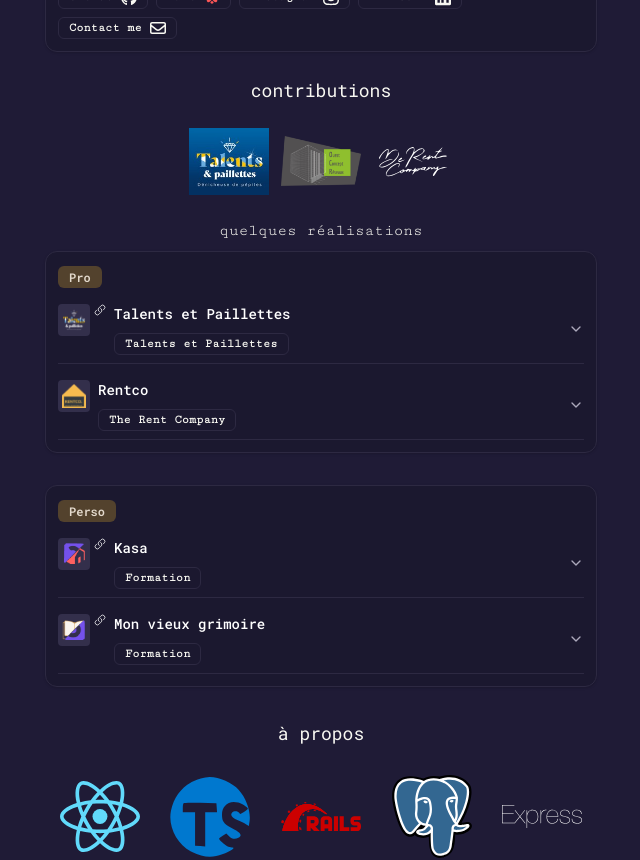
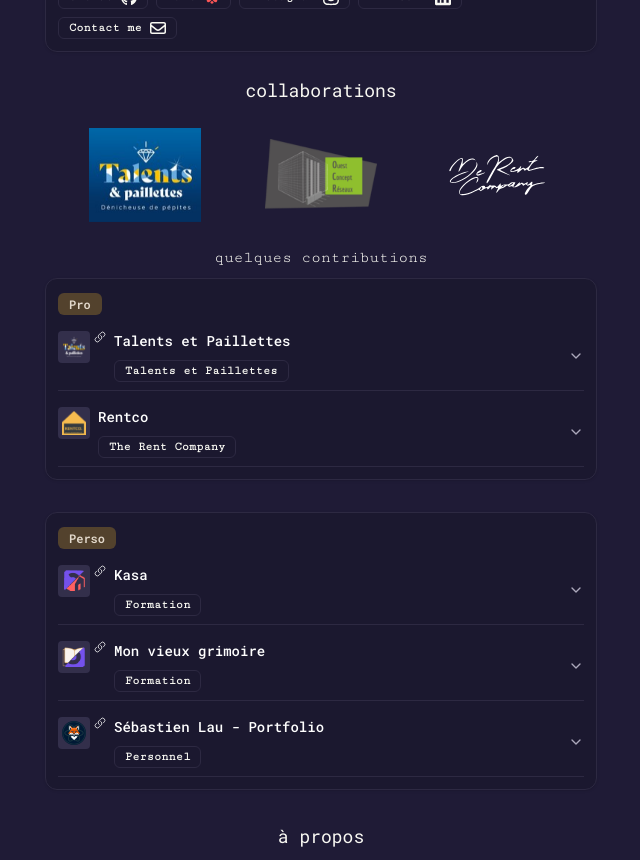
Before and after one commit to SebLau02/OC_P8, a Next.js app: page / in a window 1280 px wide. Shown: the part 260-1120 px from the top of the page, without its empty margins (319-959 px from the left). Built offline with nearby package versions, Linux system fonts and the light colour scheme.

Commit message:
add loaded page animation

```diff
--- a/app/page.tsx
+++ b/app/page.tsx
@@ -28,6 +28,7 @@ import Ror from "@/public/rails.svg";
 import Pg from "@/public/postgresql.svg";
 import Exp from "@/public/exp.svg";
 import Mongo from "@/public/mongodb.svg";
+import WildFox from "@/public/web-app-manifest-192x192.png";
 import { Parcours } from "./_components/parcours";
 import {
   GithubIcon,
@@ -134,7 +135,7 @@ const projects = [
             value: "Développement FrontEnd",
           },
         ],
-        stack: ["React.js"],
+        stack: ["React.js", "Vite"],
         link: "https://github.com/SebLau02/OC-6_Kasa",
         icon: Kasa,
       },
@@ -155,6 +156,23 @@ const projects = [
         link: "https://github.com/SebLau02/OC_7_mon-vieux-grimoire",
         icon: Mvg,
       },
+      {
+        name: "Sébastien Lau - Portfolio",
+        enterprise: "Personnel",
+        description: [
+          {
+            key: "Service:",
+            value: "Mon portfolio personnel",
+          },
+          {
+            key: "Contribution:",
+            value: "Développement frontend / backend",
+          },
+        ],
+        stack: ["Next.js", "TypeScript", "Tailwind.css"],
+        link: "https://github.com/SebLau02/OC_7_mon-vieux-grimoire",
+        icon: WildFox,
+      },
     ],
   },
 ];
@@ -173,7 +191,7 @@ export default function Home() {
       <Header />
       <main className="p-2">
         <Section>
-          <Card className="mt-6 p-3 border-custom flex gap-3 flex-col">
+          <Card className="opacity-0 mt-6 p-3 border-custom flex gap-3 flex-col animate-fadeIn">
             <div className="flex gap-3">
               <div className="w-20 h-20 overflow-hidden rounded-full">
                 <img
@@ -208,16 +226,17 @@ export default function Home() {
           </Card>
         </Section>
         <h2 className="text-lg m-auto text-center my-6" id="works">
-          contributions
+          collaborations
         </h2>
         <Section className="px-0">
-          <div className="flex justify-center items-center gap-3">
+          <div className="flex justify-center items-center gap-3 md:gap-16">
             {enterprises.map((enterprise, i) => (
               <Link
                 target="_blank"
                 href={enterprise.website}
                 key={i}
-                className="block w-20"
+                className={`block opacity-0 w-20 md:w-28 animate-fadeIn`}
+                style={{ animationDelay: `${(i + 3) / 10}s` }}
               >
                 <Image
                   src={enterprise.image}
@@ -229,11 +248,19 @@ export default function Home() {
           </div>
           <section className="mt-6">
             <h2 className="text-center mb-2 font-caption">
-              quelques réalisations
+              quelques contributions
             </h2>
             <div>
               {projects.map((category, i) => (
-                <Card key={i} className="mb-8 p-3 border-custom">
+                <Card
+                  key={i}
+                  className={`mb-8 p-3 border-custom opacity-0 ${
+                    i % 2 === 0 ? "animate-slideInReverse" : "animate-slideIn"
+                  }`}
+                  style={{
+                    animationDelay: "1s",
+                  }}
+                >
                   <CardHeader className="p-0 block">
                     <Badge variant="secondary" className="ml-auto">
                       {category.type}
--- a/tailwind.config.ts
+++ b/tailwind.config.ts
@@ -10,6 +10,25 @@ export default {
   ],
   theme: {
     extend: {
+      keyframes: {
+        fadeIn: {
+          "0%": { opacity: "0" },
+          "100%": { opacity: "1" },
+        },
+        slideIn: {
+          "0%": { translate: "-10% 0", opacity: "0" },
+          "100%": { translate: "0 0", opacity: "1" },
+        },
+        slideInReverse: {
+          "0%": { translate: "10% 0", opacity: "0" },
+          "100%": { translate: "0 0", opacity: "1" },
+        },
+      },
+      animation: {
+        fadeIn: "fadeIn ease 0.8s forwards",
+        slideIn: "slideIn ease 0.5s forwards",
+        slideInReverse: "slideInReverse ease 0.5s forwards",
+      },
       colors: {
         background: "var(--background)",
         foreground: "var(--foreground)",
```
Also changed, not shown: app/manifest.json.
